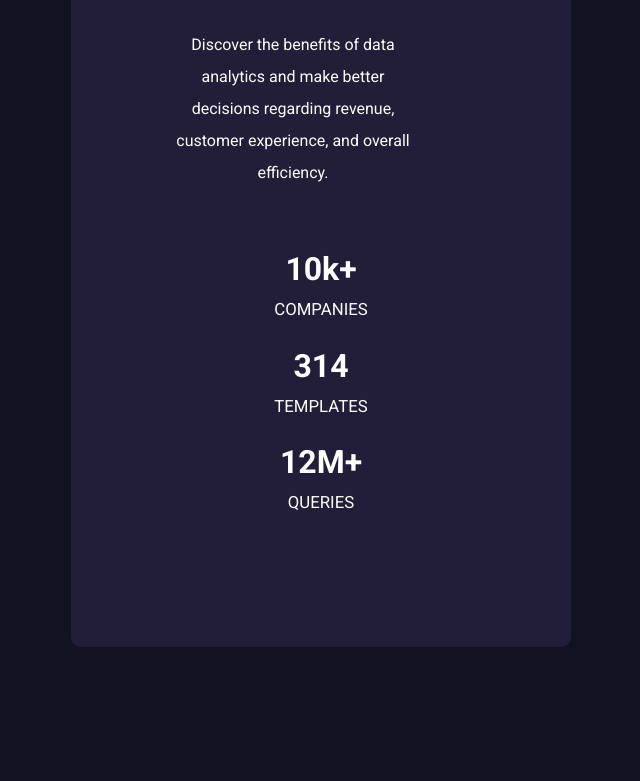
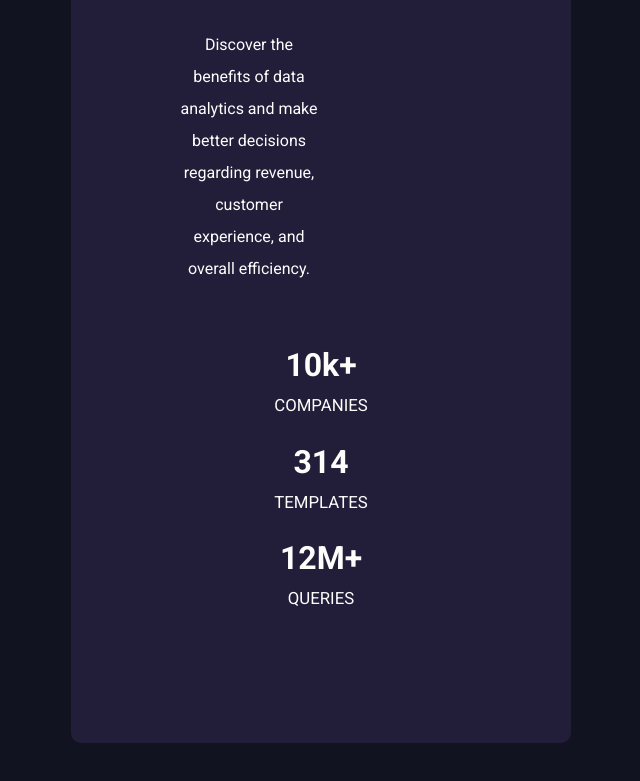
Before and after one commit to courtesy-code/StatsPreviewCardComponent, a plain HTML site: page index.html in a window 1280 px wide. Shown: the part 1034-1815 px from the top of the page, without its empty margins (319-959 px from the left). Drawn offline with Linux system fonts and the light colour scheme.

Commit message:
Update style.css
Padding correction;

Font-size correction;

```diff
--- a/assets/style/style.css
+++ b/assets/style/style.css
@@ -91,7 +91,7 @@ h1,h2,h3,p{
     color: var(--txt-color);
     /* font-size: var(--h2-font-size); */
     font-size: 1.2rem;
-    padding-right: 3.5rem;
+    padding-right: 9rem;
     margin-bottom: var(--mb-8);
     line-height: 2rem;
 }
```
